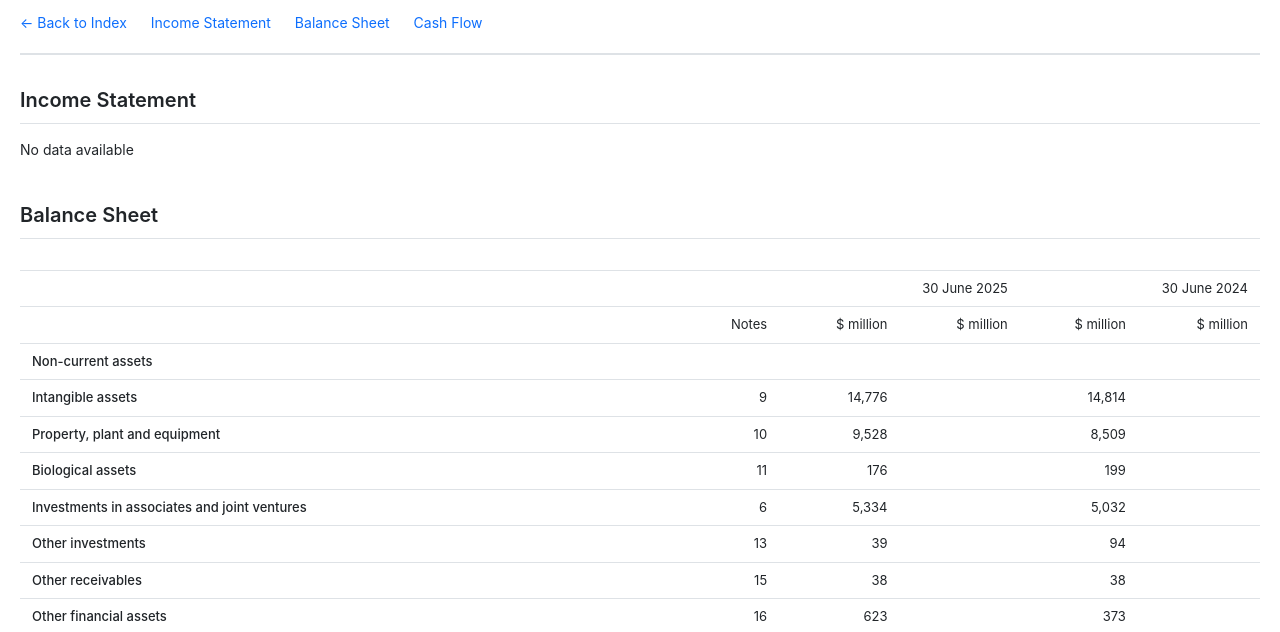
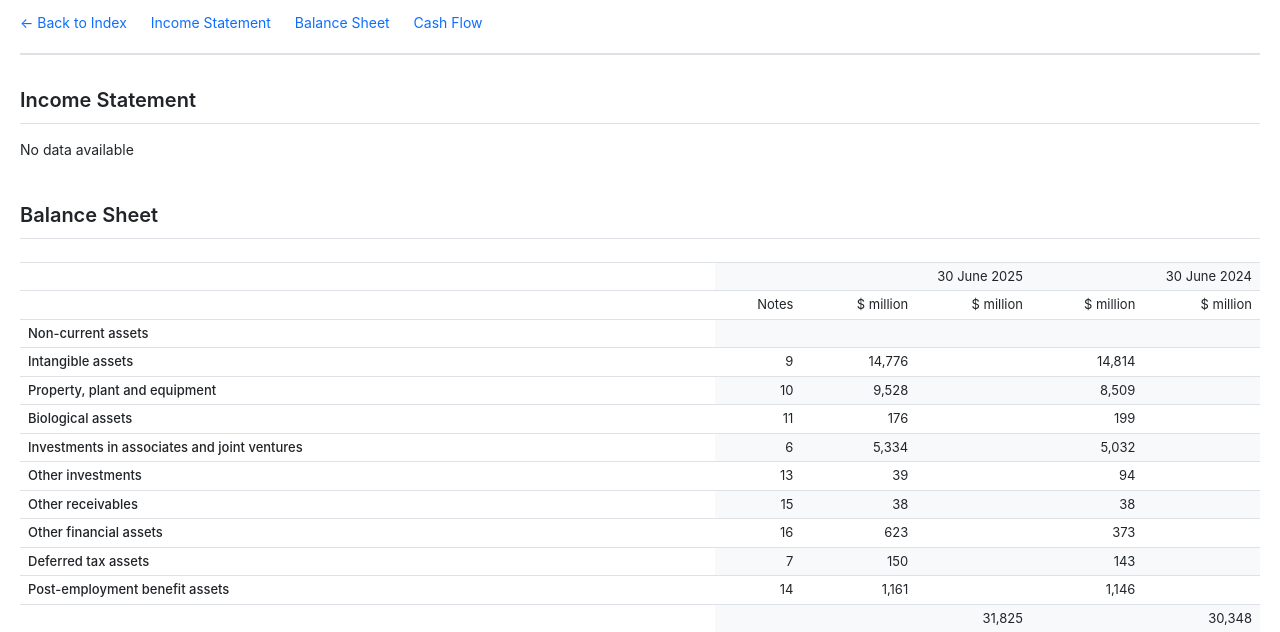
Before and after one commit to count9560/financial-reports, a plain HTML site: page DEO.html in a window 1280 px wide. Shown: the part 93-725 px from the top of the page. Drawn offline with Linux system fonts and the light colour scheme.

Commit message:
style: Add zebra striping CSS for SEC tables

```diff
--- a/assets/style.css
+++ b/assets/style.css
@@ -248,6 +248,48 @@ footer {
     }
 }
 
+/* SEC Original Tables */
+.sec-table {
+    width: 100%;
+    border-collapse: collapse;
+    font-size: 13px;
+}
+
+.sec-table td,
+.sec-table th {
+    padding: 4px 8px;
+    text-align: right;
+    border-bottom: 1px solid var(--border-color);
+    vertical-align: top;
+}
+
+.sec-table td:first-child {
+    text-align: left;
+    min-width: 300px;
+}
+
+/* Zebra striping - SEC 스타일 */
+.sec-table tr:nth-child(even) {
+    background: #f8f9fa;
+}
+
+.sec-table tr:nth-child(odd) {
+    background: #ffffff;
+}
+
+.sec-table tr:hover {
+    background: #e3f2fd;
+}
+
+.sec-table span {
+    display: inline;
+}
+
+.sec-table p {
+    margin: 0;
+    padding: 0;
+}
+
 /* Print styles */
 @media print {
     body {
```
